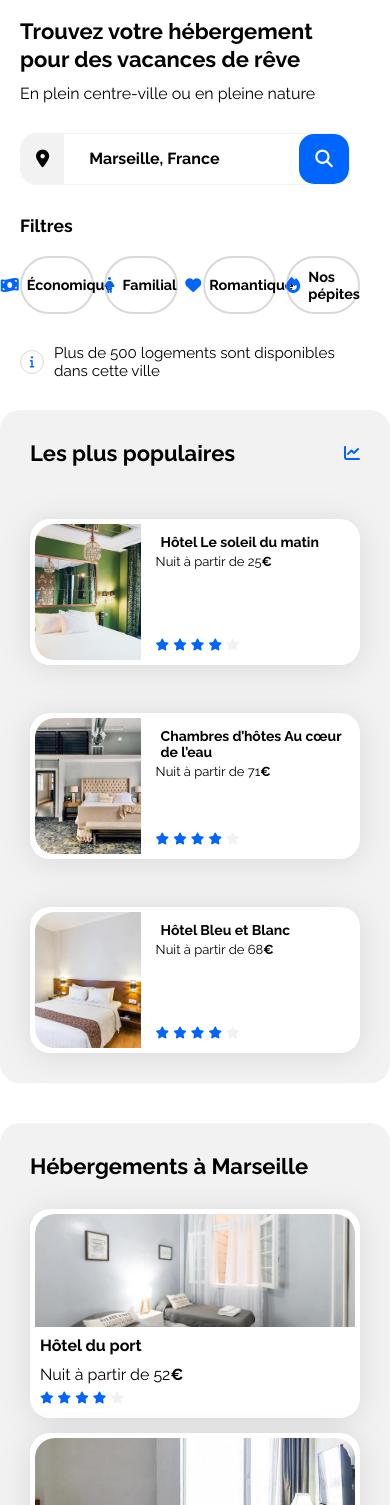
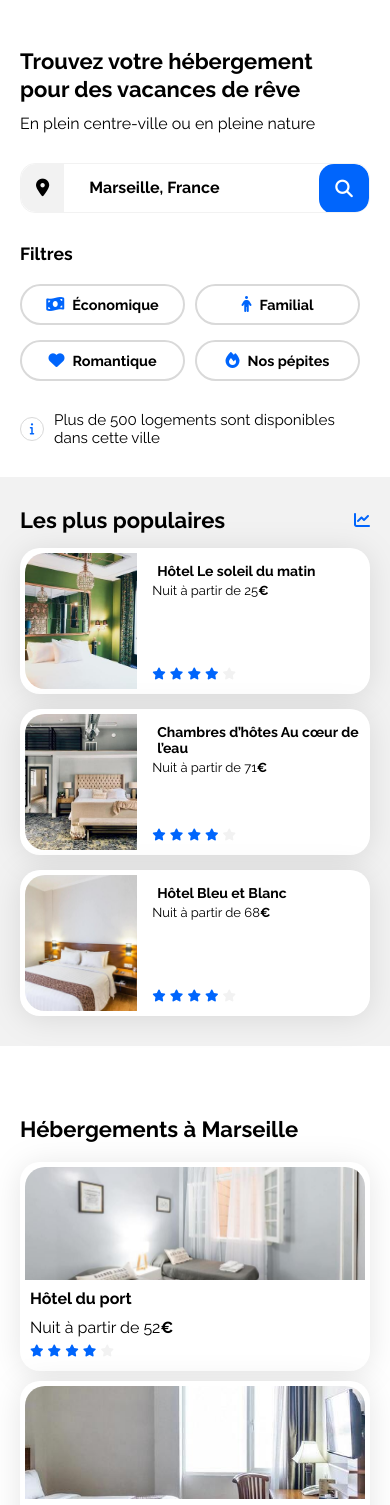
Before and after one commit to MathCod/Projet-Booki, a plain HTML site: page index.html in a window 390 px wide. Shown: the part 145-1650 px from the top of the page. Drawn offline with Linux system fonts and the light colour scheme.

Commit message:
Avancement responsive version mobile

```diff
--- a/css/style.css
+++ b/css/style.css
@@ -122,6 +122,12 @@ h1 {
   font-weight: bold;
   gap: 15px;
   margin: 40px 0px;
+}
+
+.filtres-all {
+  display: flex;
+  flex-direction: row;
+  gap: 15px;
 }
 
 .filtres-second {
@@ -454,8 +460,8 @@ h1 {
 
   .logo {
     width: 20vw;
-    margin-top: 30px;
-    margin-bottom: 0;
+    margin-top: 40px;
+    margin-bottom: 20px;
   }
 
   nav {
@@ -488,7 +494,6 @@ h1 {
     border-top-color: transparent;
   }
 
-  /* --- titre, paragraphe, formulaire, filtres, info --- */
   .first-part {
     padding: 0 20px;
     margin-top: 30px;
@@ -510,8 +515,13 @@ h1 {
 
   /* --- Formulaire de recherche --- */
   .search-form {
+    width: 100%;
+    display: flex;
+    align-items: center;
+    justify-content: center;
     margin: 0;
-    margin-right: 20px;
+    margin-left: auto;
+    margin-right: auto;
     height: 50px;
     position: relative;
     border: 1px solid var(--main-bg-color);
@@ -519,6 +529,8 @@ h1 {
     overflow: hidden;
     box-shadow: none;
     background-color: white;
+    box-sizing: border-box;
+    flex-grow: 1;
   }
 
   .search-font {
@@ -528,6 +540,7 @@ h1 {
     box-sizing: border-box;
     display: flex;
     align-items: center;
+    justify-content: center;
     color: black;
     font-size: 1.1rem;
     border-radius: 15px 0 0 15px;
@@ -589,6 +602,13 @@ h1 {
     margin: 0;
   }
 
+  .filtres-all {
+    display: flex;
+    flex-direction: column;
+    justify-content: center;
+    width: 100%;
+  }
+
   .filtres-second {
     width: 100%;
     flex-wrap: wrap;
@@ -638,46 +658,79 @@ h1 {
     flex-direction: column;
   }
 
-  .hebergements,
-  .populaires {
+  .hebergements-and-populaires section {
     width: 100%;
-    border-radius: 0; /* Pas de bords arrondis pour ces sections sur mobile, comme dans l'image */
-    padding: 30px 20px; /* Ajuste le padding interne */
+    border-radius: 0;
+    padding: 30px 20px;
     box-sizing: border-box;
-    background-color: white; /* Fond blanc pour les hébergements */
-  }
-  .hebergements {
-    order: 2; /* Place la section hébergements APRES populaires sur mobile */
-    margin-bottom: 0; /* Supprime la marge du bas */
-  }
-  .populaires {
-    order: 1; /* Place la section populaires EN PREMIER sur mobile */
-    margin-top: 0; /* Pas de marge au-dessus */
-    padding-bottom: 30px; /* Plus de padding en bas si la section suivante a un fond blanc */
-    background-color: var(
-      --main-bg-color
-    ); /* Garde le fond gris pour populaires */
-  }
-  .populaires-title {
-    margin-bottom: 20px; /* Espace sous le titre des populaires */
-  }
-  .populaires-cards {
-    flex-direction: column; /* Empile les cartes populaires */
-    gap: 15px; /* Espacement entre les cartes */
-  }
-  .populaires-cards a {
-    width: 100%; /* Les cartes populaires prennent toute la largeur */
   }
 
-  /* Ajoutez ces styles pour les cartes d'hébergements */
-  .hebergements-cards {
-    flex-direction: column; /* Empile les cartes d'hébergements */
-    gap: 15px; /* Espacement entre les cartes */
-  }
-  .hebergements-cards a {
-    width: 100%; /* Les cartes d'hébergements prennent toute la largeur */
-    flex-grow: 0; /* Ne s'étirent plus, juste la largeur */
+  .hebergements-and-populaires .hebergements {
+    order: 2;
+    margin-bottom: 0;
+    background-color: white;
+    width: 100%;
+    padding: 30px 20px;
+    box-sizing: border-box;
+    border-radius: 0;
   }
 
-  /* ... le reste de vos media queries ... */
+  .populaires {
+    order: 1;
+    margin-top: 0;
+    background-color: var(--main-bg-color);
+    width: 100%;
+    padding: 30px 20px;
+    box-sizing: border-box;
+    border-radius: 0;
+  }
+
+  .populaires-title h2 {
+    margin-bottom: 0;
+  }
+
+  .populaires-cards,
+  .hebergements-cards {
+    flex-direction: column;
+    padding-top: 0;
+    gap: 0px;
+  }
+
+  .hebergements-cards {
+    gap: 10px;
+    margin-top: 10px;
+  }
+
+  .populaires-cards a {
+    width: 100%;
+  }
+
+  .hebergements-cards a {
+    width: 100%;
+    flex-grow: 0;
+  }
+
+  .populaires-cards .card {
+    margin-top: 15px;
+  }
+
+  .section-title {
+    margin-bottom: 20px;
+  }
+
+  .afficher-plus {
+    margin-top: 15px;
+  }
+
+  .activites-cards {
+    width: 100%;
+    display: flex;
+    flex-direction: column;
+    align-items: center;
+  }
+
+  .card-no-padd {
+    width: 100%;
+    flex-grow: 1;
+  }
 }
```
